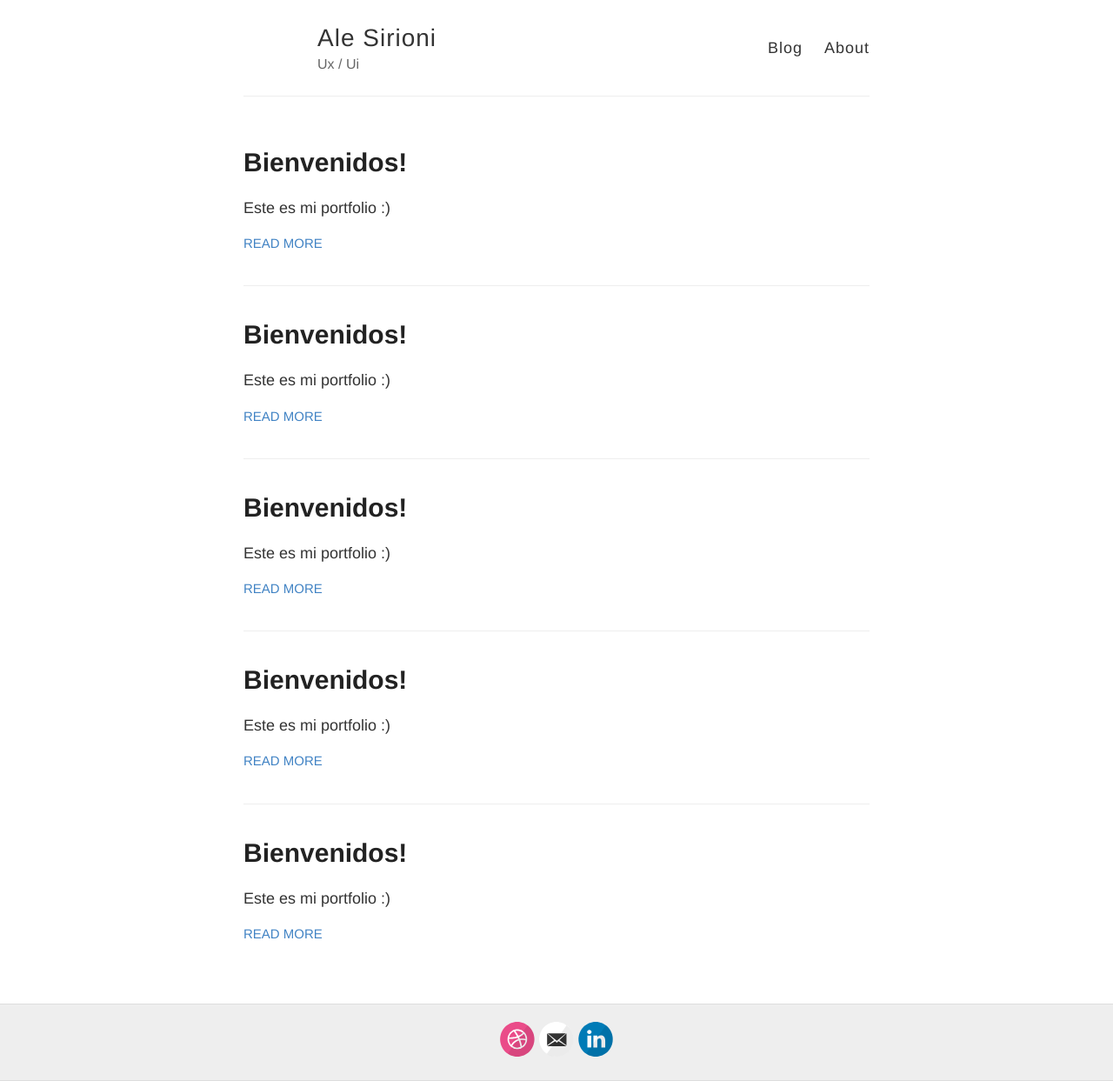
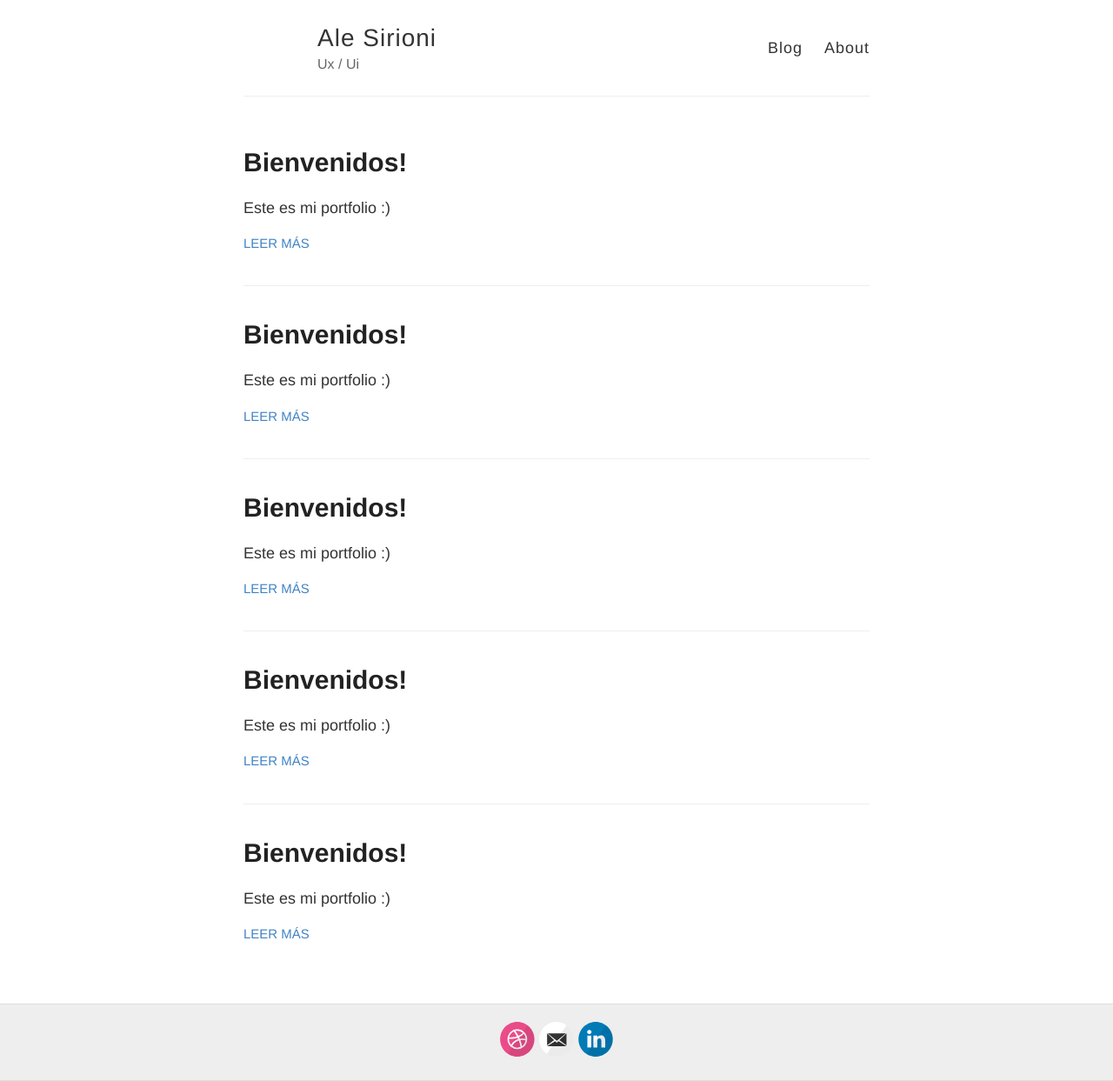
Before and after one commit to alesirioni/alesirioni.github.io, a Jekyll site: the page built from index.html, in a window 1280 px wide. Shown: the whole page at 87% size. Built offline with Jekyll 4.4.1, drawn with Linux system fonts in a browser that asks for light colours.

Commit message:
Update index.html

```diff
--- a/index.html
+++ b/index.html
@@ -12,7 +12,7 @@
         {{ post.excerpt }}
       </div>
 
-      <a href="{{ site.baseurl }}{{ post.url }}" class="read-more">Read More</a>
+      <a href="{{ site.baseurl }}{{ post.url }}" class="read-more">Leer más</a>
     </article>
   {% endfor %}
 </div>
```
